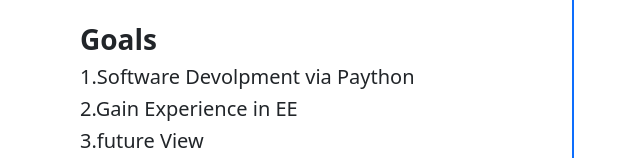
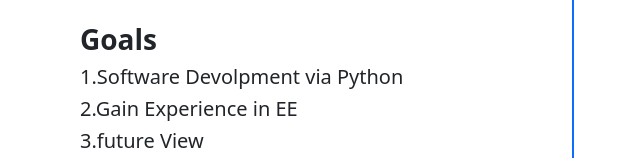
Before and after one commit to SUDOCORE-TECHNOLOGIES/mhmd.sudocore.com, a plain HTML site: page index.html in a window 1280 px wide. Shown: the part 794-952 px from the top of the page, 636-1276 px from the left. Drawn offline with nearby package versions, Linux system fonts and the light colour scheme.

Commit message:
Update index.html

```diff
--- a/index.html
+++ b/index.html
@@ -88,7 +88,7 @@
                     <div class="col-lg-4 col-md-6 col-sm-12"><img src="/img/goals-icon.png" alt="" class="w-100"></div>
                     <div class="col-lg-8 col-md-6 col-sm-12">
                         <h3 class="fw-bold">Goals</h3>
-                        <h5 class="fw-normal">1.Software Devolpment via Paython</h5>
+                        <h5 class="fw-normal">1.Software Devolpment via Python</h5>
                         <h5 class="fw-normal">2.Gain Experience in EE </h5>
                         <h5 class="fw-normal">3.future View </h5>
                         <button type="button" class="btn btn-primary" data-bs-toggle="modal"
```
